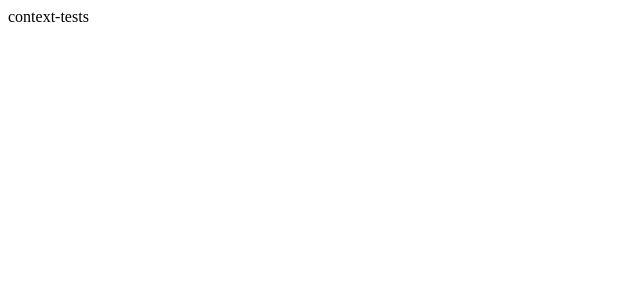
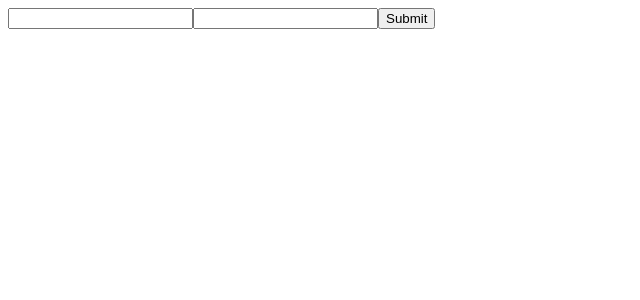
Before and after one commit to lucasgladding/context-tests, a React (Create React App) app: page / in a window 1280 px wide. Shown: the top 300 px of the page, without its empty margins (0-640 px from the left). Built offline with nearby package versions, Linux system fonts and the light colour scheme.

Commit message:
Used login in example app.

```diff
--- a/src/App.tsx
+++ b/src/App.tsx
@@ -1,10 +1,16 @@
 import React from 'react';
 
+import AuthAPI from './apis/AuthAPI';
+import { AuthProvider } from './contexts/AuthContext';
+import Login from './components/Login';
+
 function App() {
+  const auth = new AuthAPI();
+
   return (
-    <div>
-      context-tests
-    </div>
+    <AuthProvider>
+      <Login api={auth} />
+    </AuthProvider>
   );
 }
 
```
